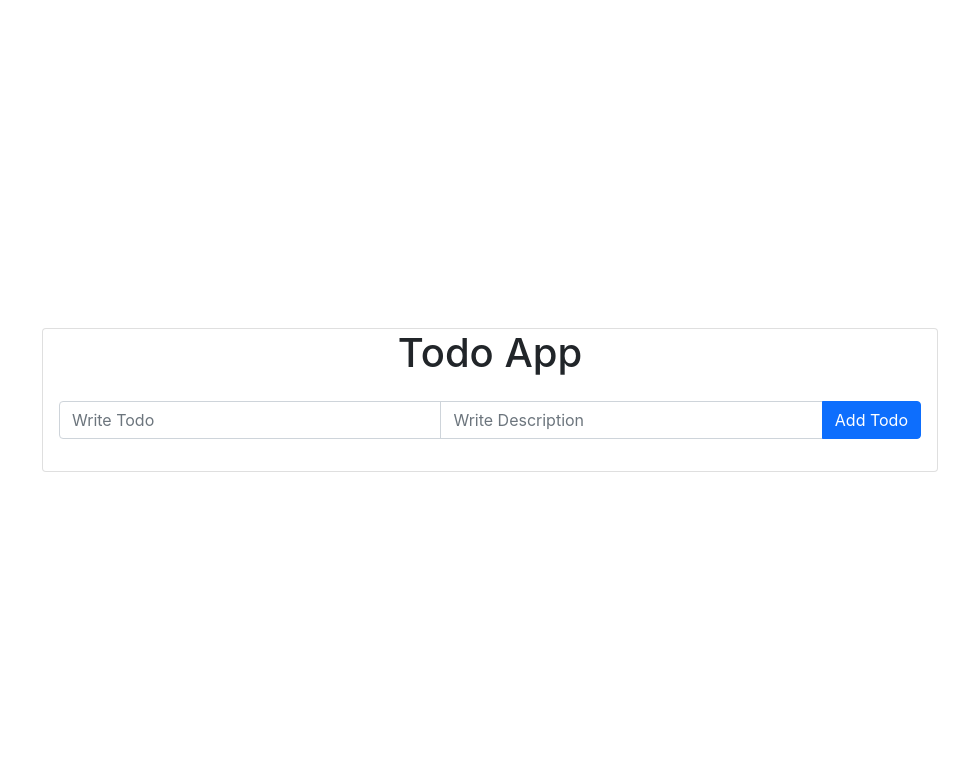
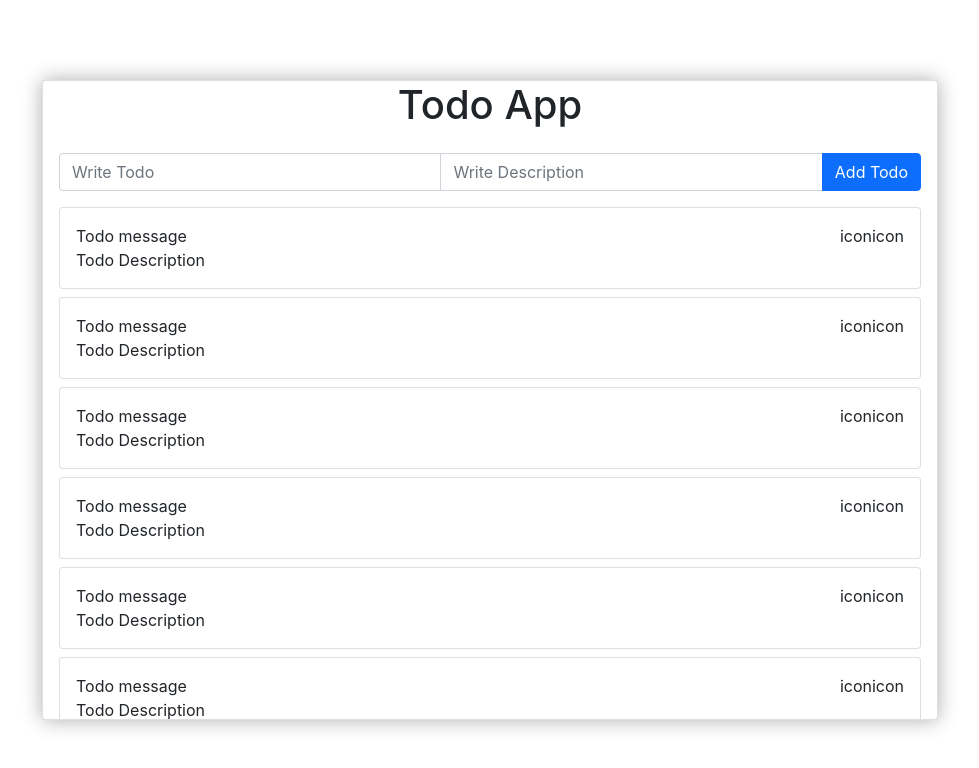
Before and after one commit to saziburrahman/todotask, a React (Create React App) app: page / in a window 1280 px wide. Shown: the top 768 px of the page, without its empty margins (150-1129 px from the left). Built offline with nearby package versions, Linux system fonts and the light colour scheme.

Commit message:
design todolist card and fixed todomaincard height make scroll and hide scrollbar

```diff
--- /dev/null
+++ b/src/components/TodoListCard/TodoListCard.css
@@ -0,0 +1,7 @@
+.icons {
+  float: right;
+}
+.TodoListCard:hover {
+  transition: 0.3s;
+  box-shadow: 0 0 20px #adadad;
+}
--- /dev/null
+++ b/src/components/TodoListCard/TodoListCard.jsx
@@ -0,0 +1,25 @@
+import "./TodoListCard.css";
+
+const TodoListCard = () => {
+  return (
+    <div className="card mb-2 TodoListCard">
+      <div className="card-body">
+        <div className="row">
+          <div className="col">
+            <span>Todo message</span>
+            <br />
+            <span>Todo Description</span>
+          </div>
+          <div className="col">
+            <div className="icons">
+              <span>icon</span>
+              <span>icon</span>
+            </div>
+          </div>
+        </div>
+      </div>
+    </div>
+  );
+};
+
+export default TodoListCard;
--- a/src/components/TodoMainCard/TodoMainCard.css
+++ b/src/components/TodoMainCard/TodoMainCard.css
@@ -1,3 +1,9 @@
 .TodoMainCard {
   width: 70%;
+  height: 80%;
+  overflow: auto;
+  box-shadow: 0 0 20px #adadad;
 }
+.TodoMainCard::-webkit-scrollbar {
+  display: none;
+}
--- a/src/components/TodoMainCard/TodoMainCard.jsx
+++ b/src/components/TodoMainCard/TodoMainCard.jsx
@@ -1,3 +1,4 @@
+import TodoListCard from "../TodoListCard/TodoListCard";
 import "./TodoMainCard.css";
 
 const TodoMainCard = () => {
@@ -5,7 +6,7 @@ const TodoMainCard = () => {
     <div className="TodoMainCard card">
       <h1 className="card-text text-center pd-4">Todo App</h1>
       <div className="card-body">
-        <div class="input-group mb-3">
+        <div className="input-group mb-3">
           <input
             type="text"
             class="form-control"
@@ -20,10 +21,18 @@ const TodoMainCard = () => {
             aria-label="write description"
             aria-describedby="button-addon2"
           />
-          <button class="btn btn-primary" type="button" id="button-addon2">
+          <button className="btn btn-primary" type="button" id="button-addon2">
             Add Todo
           </button>
         </div>
+        <TodoListCard/>
+        <TodoListCard/>
+        <TodoListCard/>
+        <TodoListCard/>
+        <TodoListCard/>
+        <TodoListCard/>
+        <TodoListCard/>
+        <TodoListCard/>
       </div>
     </div>
   );
--- a/src/pages/TodoHomePage/TodoHomePage.jsx
+++ b/src/pages/TodoHomePage/TodoHomePage.jsx
@@ -1,3 +1,4 @@
+import TodoListCard from "../../components/TodoListCard/TodoListCard";
 import TodoMainCard from "../../components/TodoMainCard/TodoMainCard";
 import "./TodoHomePage.css";
 
```
